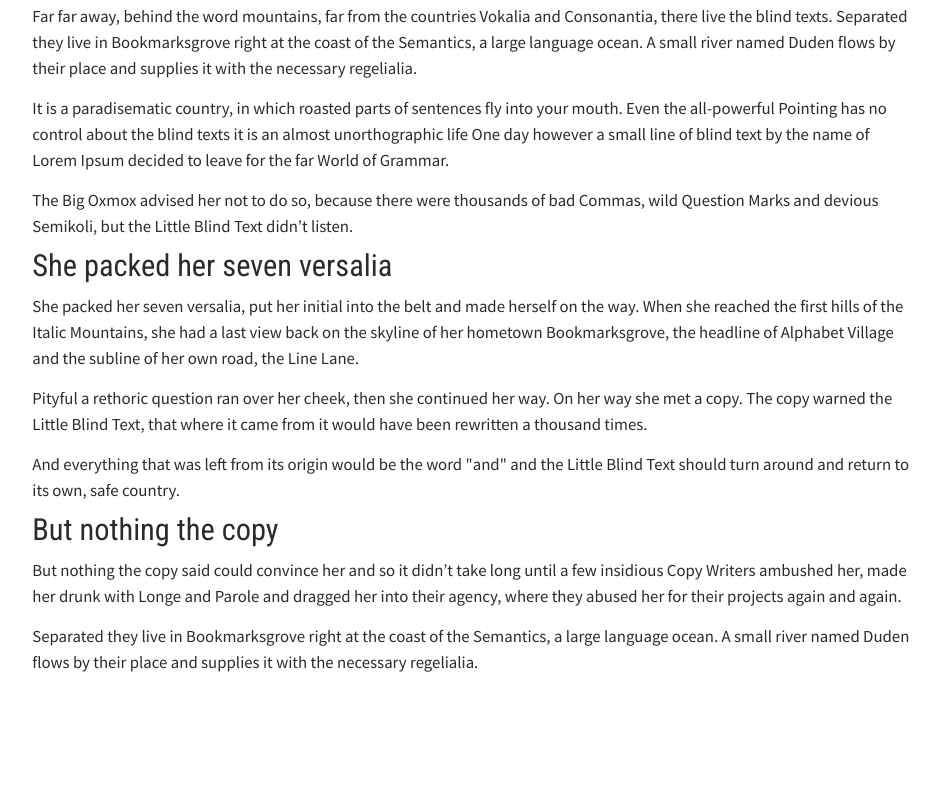
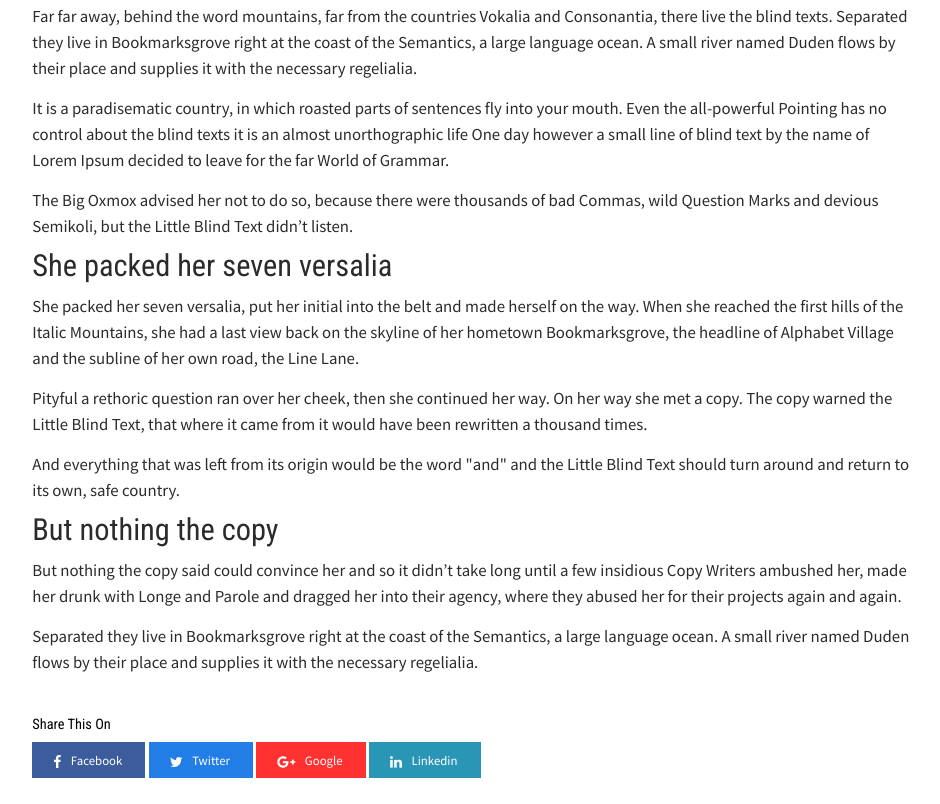
Before and after one commit to rjsnh1522/rjsnh1522.github.io, a plain HTML site: page blog_page.html in a window 1280 px wide. Shown: the part 1237-2041 px from the top of the page, without its empty margins (169-1109 px from the left). Before the commit the page ends 1954 px from the top, so only its background shows below. Drawn offline with nearby package versions, Linux system fonts and the light colour scheme.

Commit message:
added social share button

```diff
--- a/assets/blog_style.css
+++ b/assets/blog_style.css
@@ -464,9 +464,51 @@ span.tag-tag{
   color: #2b2b2b;
   font-weight: 500;
   font-family: 'Source Sans Pro', sans-serif;
+
+}
+.share-post-footer{
+  margin: 2.2em 0;
+}
+.share-details-wrapper h4{
   font-weight: 500;
+  font-family: 'Roboto Condensed', sans-serif;
+  font-size: .9em;
+}
+.social-share-buttons{
+  margin: 1em 0;
+  font-weight: 500;
+  font-family: 'Source Sans Pro', sans-serif;
+}
+.social-share-buttons a{
+    color: #ffffff;
+    text-decoration: none;
+    font-size: .8em;
+    padding: .8em 1.8em;
+    text-align: center;
+    margin-bottom: 3px;
+}
+.social-share-buttons a i{
+  position: relative;
+  top: 2px;
+  left: -2px;
+  font-size: 14px;
+  margin-right: 5px;
 }
 
+
+
+.social-share-buttons a.fb{
+  background: #3d5c9b;
+}
+.social-share-buttons a.tweet{
+  background: #227de6;
+}
+.social-share-buttons a.gplus{
+  background: #ff3131;
+}
+.social-share-buttons a.link{
+  background: #2a96b5;
+}
 
 
 
--- a/blog_page.html
+++ b/blog_page.html
@@ -152,6 +152,25 @@
           </div>
         </div>
       </div>
+
+      <div class="share-post-footer">
+        <div class="container">
+          <div class="single-row">
+            <div class="col9-with-offset">
+              <div class="share-details-wrapper">
+                <h4>Share This On</h4>
+                <div class="social-share-buttons">
+                  <a href="#" class="fb"><i class="fa fa-facebook "></i> Facebook</a>
+                  <a href="#" class="tweet"><i class="fa fa-twitter tweet"></i> Twitter</a>
+                  <a href="#" class="gplus"><i class="fa fa-google-plus"></i> Google</a>
+                  <a href="#" class="link"><i class="fa fa-linkedin"></i> Linkedin</a>
+                </div>
+              </div>
+            </div>
+          </div>
+        </div>
+      </div>
+
     </div>
   </body>
 </html>
```
